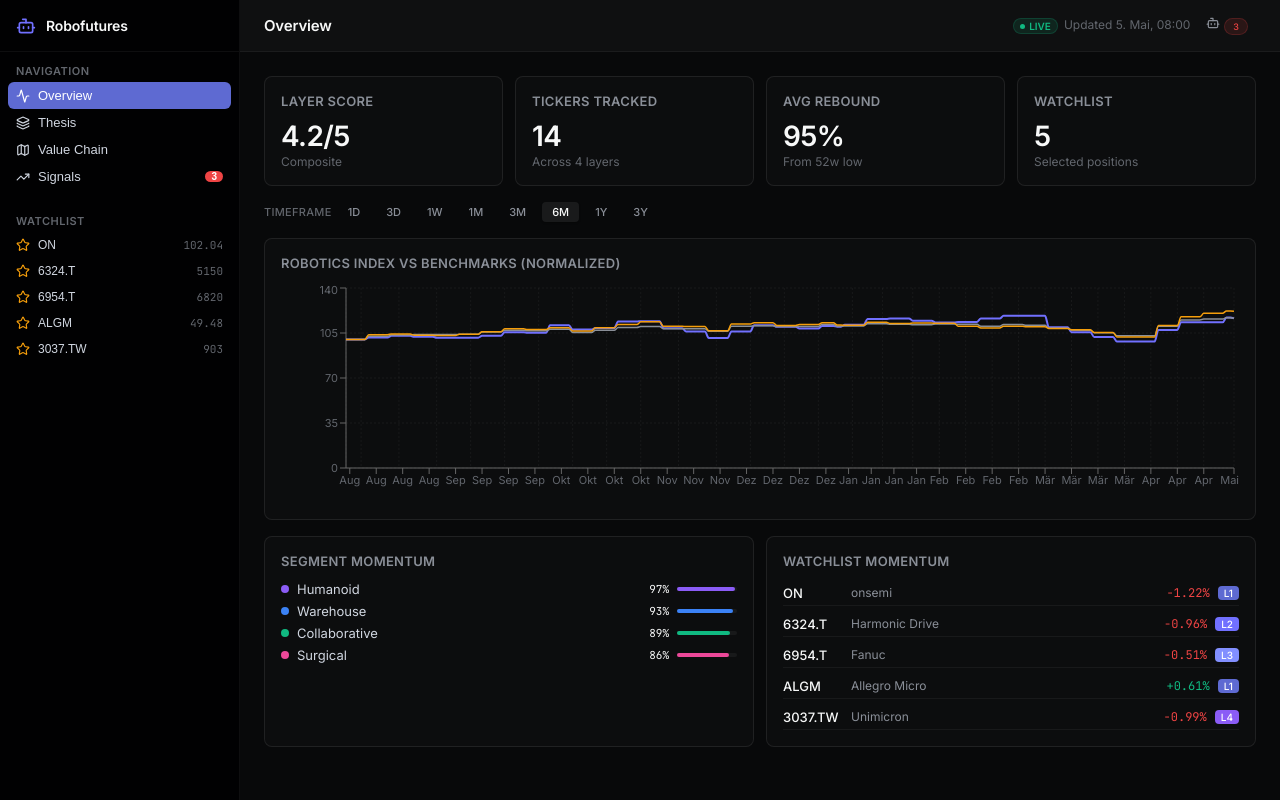
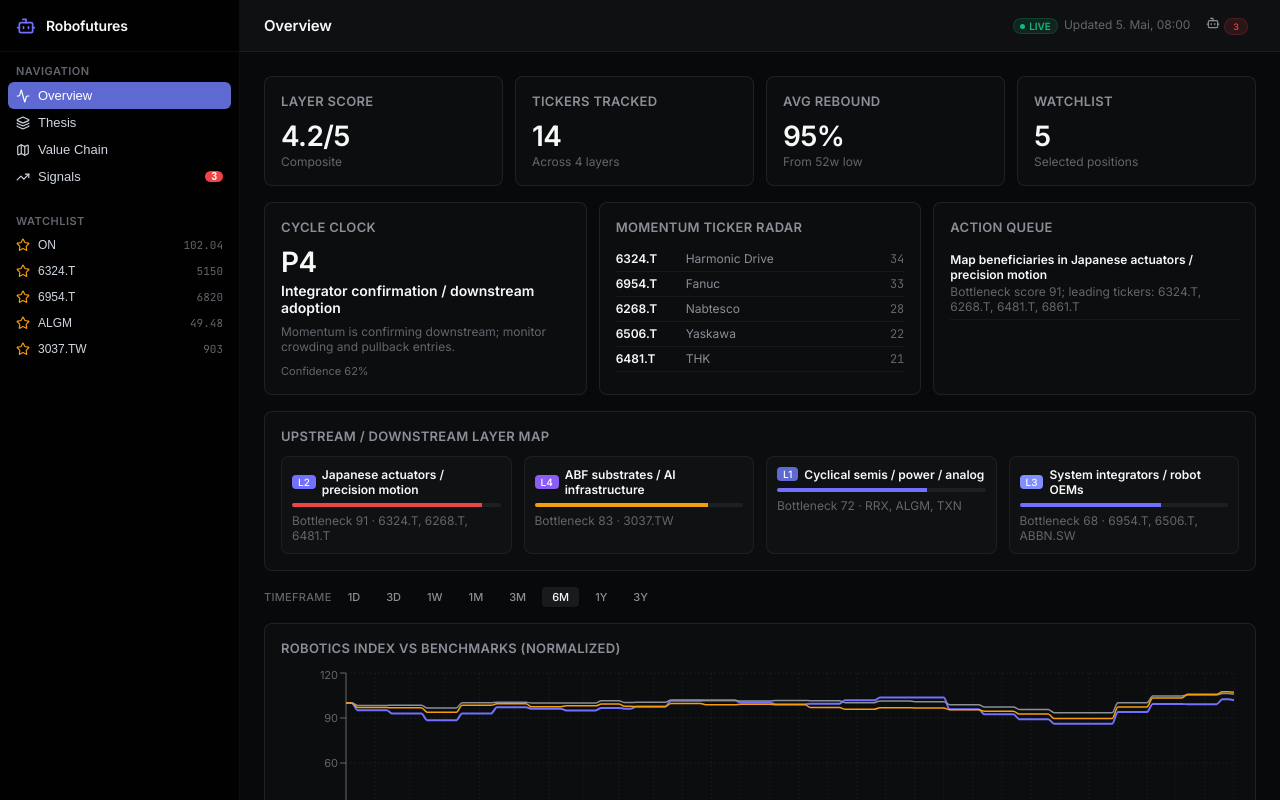
Before and after one commit to weltogeisto/Robofutures, a React (Vite) app: page / in a window 1280 px wide. Built offline with nearby package versions, Linux system fonts and the light colour scheme.

Commit message:
feat: add robotics signal cockpit

```diff
--- a/src/App.jsx
+++ b/src/App.jsx
@@ -1,6 +1,7 @@
 import React, { useState, useEffect, useMemo } from 'react';
 import { LineChart, Line, BarChart, Bar, XAxis, YAxis, CartesianGrid, Tooltip, ResponsiveContainer, Cell } from 'recharts';
 import { Activity, Layers, Map, TrendingUp, TrendingDown, Bot, Star, Zap, Menu, X } from 'lucide-react';
+import { computeSignalCockpit } from './lib/signalCockpit.js';
 
 // DATA
 const LAYERS = [
@@ -87,10 +88,11 @@ const ALL_DAILY = (() => {
 })();
 
 const filterTimeScale = (data, scale) => {
-  const now = new Date();
+  if (!data?.length) return [];
   const map = { '1d': 1, '3d': 3, '1w': 7, '1m': 30, '3m': 90, '6m': 180, '1y': 365, '3y': 1095 };
   const days = map[scale] || 180;
-  const cutoff = new Date(now);
+  const last = new Date((data.at(-1)?.d || new Date().toISOString().slice(0, 10)) + 'T23:59:59');
+  const cutoff = new Date(last);
   cutoff.setDate(cutoff.getDate() - days);
   const filtered = data.filter(d => new Date(d.d + 'T23:59:59') >= cutoff);
   if (filtered.length === 0) return data;
@@ -188,6 +190,8 @@ export default function App() {
   const dataUpdated = liveQuotes?.updated
     ? new Date(liveQuotes.updated).toLocaleString('de-DE', { day: 'numeric', month: 'short', hour: '2-digit', minute: '2-digit' })
     : null;
+
+  const cockpit = useMemo(() => computeSignalCockpit(mergedTickers), [mergedTickers]);
 
   const switchTab = (id) => {
     setTab(id);
@@ -314,6 +318,57 @@ export default function App() {
                   <div className="card-label">{kpi.sub}</div>
                 </div>
               ))}
+            </div>
+
+            <div className="grid-3" style={{ marginBottom: 16 }}>
+              <div className="card" style={{ gridColumn: 'span 1' }}>
+                <div className="card-title">Cycle Clock</div>
+                <div className="card-value" style={{ fontSize: 28 }}>P{cockpit.cycleClock.phase}</div>
+                <div style={{ fontWeight: 510, fontSize: 14, marginTop: 4 }}>{cockpit.cycleClock.stage}</div>
+                <div className="card-label" style={{ marginTop: 8 }}>{cockpit.cycleClock.implication}</div>
+                <div style={{ marginTop: 10, fontSize: 11, color: 'var(--text-quaternary)' }}>
+                  Confidence {cockpit.cycleClock.confidence}%
+                </div>
+              </div>
+
+              <div className="card" style={{ gridColumn: 'span 1' }}>
+                <div className="card-title">Momentum Ticker Radar</div>
+                {cockpit.topMomentumTickers.slice(0, 5).map(t => (
+                  <div key={t.ticker} style={{ display: 'flex', alignItems: 'center', gap: 8, padding: '4px 0', borderBottom: '1px solid rgba(255,255,255,0.05)', fontSize: 12 }}>
+                    <span style={{ fontWeight: 600, width: 62 }}>{t.ticker}</span>
+                    <span style={{ flex: 1, color: 'var(--text-tertiary)', overflow: 'hidden', textOverflow: 'ellipsis', whiteSpace: 'nowrap' }}>{t.name}</span>
+                    <span style={{ fontFamily: 'JetBrains Mono, monospace', color: t.status.startsWith('Early') ? 'var(--green)' : 'var(--text-quaternary)' }}>{t.earlyness}</span>
+                  </div>
+                ))}
+              </div>
+
+              <div className="card" style={{ gridColumn: 'span 1' }}>
+                <div className="card-title">Action Queue</div>
+                {cockpit.actionQueue.slice(0, 3).map(item => (
+                  <div key={item.entity} style={{ padding: '5px 0', borderBottom: '1px solid rgba(255,255,255,0.05)' }}>
+                    <div style={{ fontSize: 12, fontWeight: 510 }}>{item.action}</div>
+                    <div className="card-label">{item.rationale}</div>
+                  </div>
+                ))}
+              </div>
+            </div>
+
+            <div className="card" style={{ marginBottom: 16 }}>
+              <div className="card-title">Upstream / Downstream Layer Map</div>
+              <div className="grid-4" style={{ marginTop: 10 }}>
+                {cockpit.ecosystemLayers.map(layer => (
+                  <div key={layer.id} style={{ padding: 10, border: '1px solid rgba(255,255,255,0.06)', borderRadius: 8, background: 'rgba(255,255,255,0.02)' }}>
+                    <div style={{ display: 'flex', alignItems: 'center', gap: 6, marginBottom: 6 }}>
+                      <LayerBadge id={layer.id} />
+                      <span style={{ fontSize: 12, fontWeight: 510 }}>{layer.name}</span>
+                    </div>
+                    <div style={{ height: 4, background: 'rgba(255,255,255,0.06)', borderRadius: 2, overflow: 'hidden', marginBottom: 6 }}>
+                      <div style={{ width: `${layer.bottleneckScore}%`, height: '100%', background: layer.signal === 'bottleneck' ? '#ef4444' : layer.signal === 'watch' ? '#f59e0b' : '#7170ff' }} />
+                    </div>
+                    <div className="card-label">Bottleneck {layer.bottleneckScore} · {layer.tickers.slice(0, 3).map(t => t.ticker).join(', ')}</div>
+                  </div>
+                ))}
+              </div>
             </div>
 
             {/* TIME SCALE SELECTOR */}
```
Also changed, not shown: src/lib/signalCockpit.js (added), 2 other files (tests, documents, lock files or other folders).
